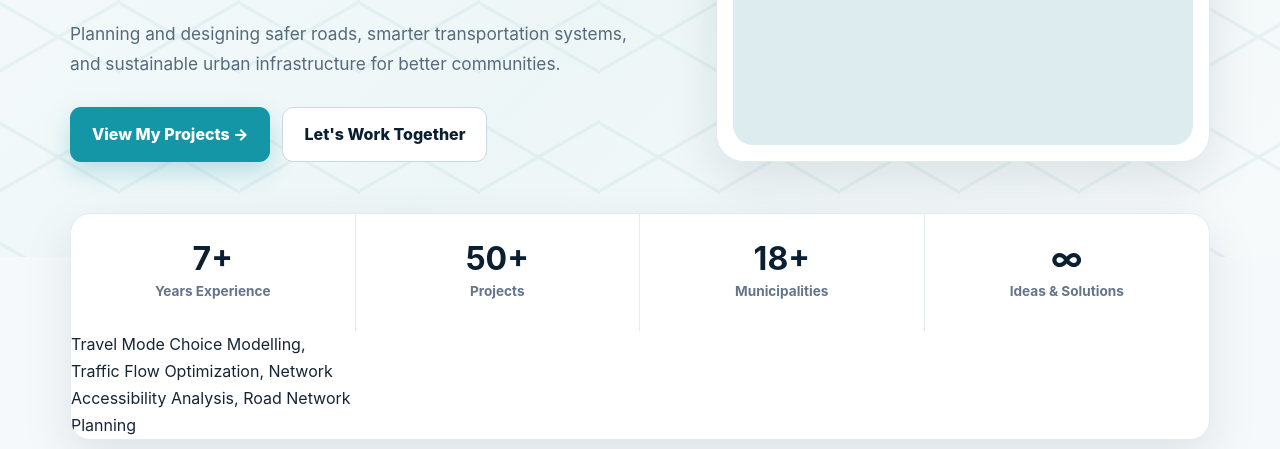
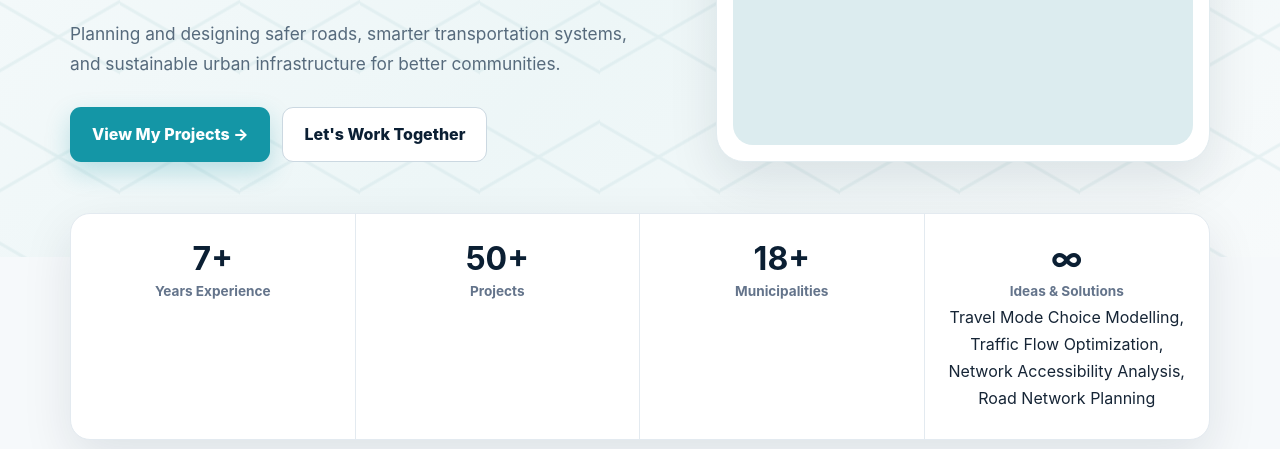
Before and after one commit to khatriarjun51/AK, a plain HTML site: page index.html in a window 1280 px wide. Shown: the part 503-952 px from the top of the page. Drawn offline with Linux system fonts and the light colour scheme.

Commit message:
Update index.html

```diff
--- a/index.html
+++ b/index.html
@@ -97,7 +97,7 @@ footer{background:#071724;color:#91a4b3;padding:25px 0;font-size:.85rem}.footer-
   <div class="stat"><b data-count="7" data-suffix="+">0</b><span>Years Experience</span></div>
   <div class="stat"><b data-count="50" data-suffix="+">0</b><span>Projects</span></div>
   <div class="stat"><b data-count="18" data-suffix="+">0</b><span>Municipalities</span></div>
-  <div class="stat"><b>∞</b><span>Ideas & Solutions</span></div>Travel Mode Choice Modelling, Traffic Flow Optimization, Network Accessibility Analysis, Road Network Planning</div>
+  <div class="stat"><b>∞</b><span>Ideas & Solutions</span><div>Travel Mode Choice Modelling, Traffic Flow Optimization, Network Accessibility Analysis, Road Network Planning</div>
  </div>
 </div>
 
```
